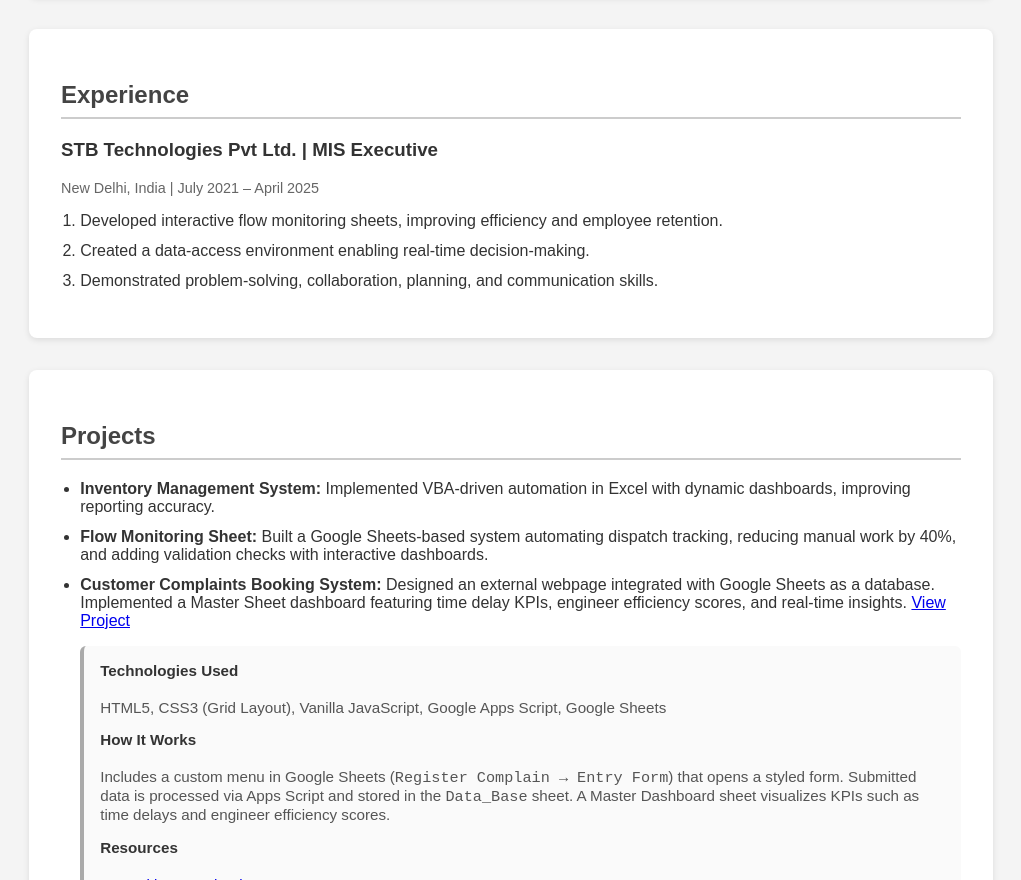
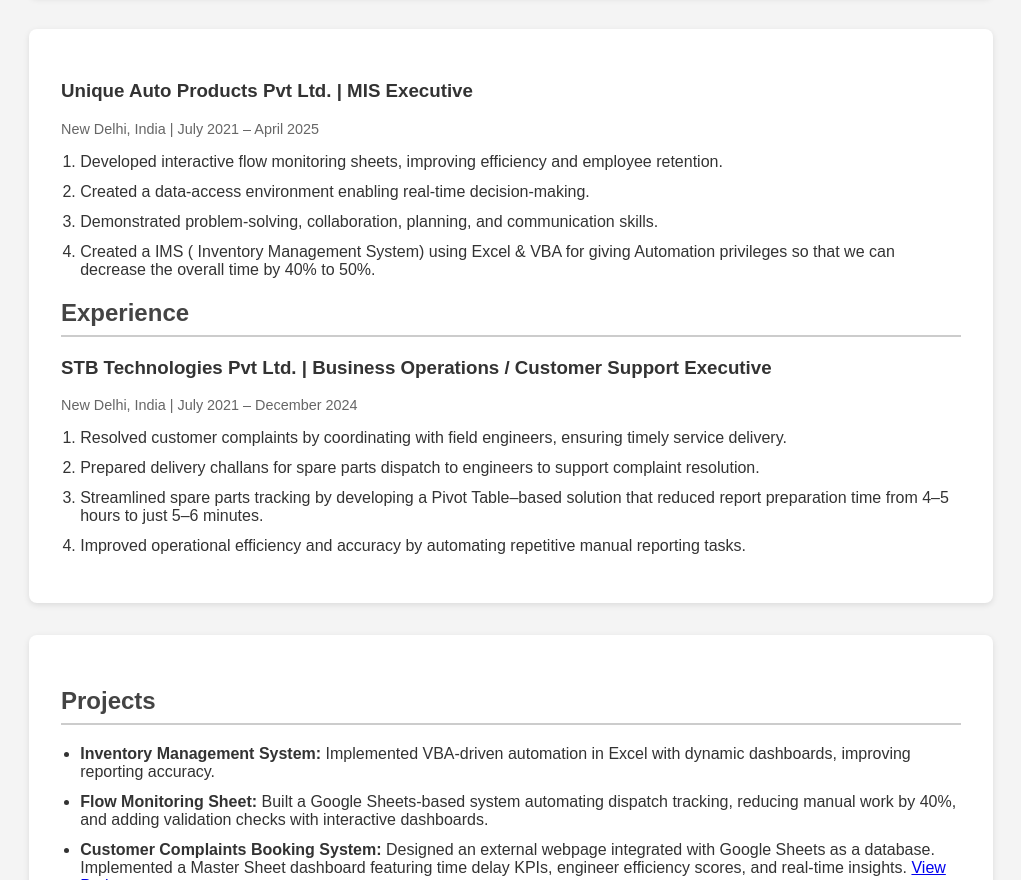
Before and after one commit to Satanand-Ken/Satanand-Resume, a plain HTML site: page index.html in a window 1280 px wide. Shown: the part 995-1875 px from the top of the page, without its empty margins (129-1150 px from the left). Drawn offline with Linux system fonts and the light colour scheme.

Commit message:
Update index.html

```diff
--- a/index.html
+++ b/index.html
@@ -118,13 +118,22 @@
   </section>
 
   <section id="experience">
-    <h2>Experience</h2>
-    <h3>STB Technologies Pvt Ltd. | MIS Executive</h3>
+    <h3>Unique Auto Products Pvt Ltd. | MIS Executive</h3>
     <p class="sub">New Delhi, India | July 2021 – April 2025</p>
     <ol>
       <li>Developed interactive flow monitoring sheets, improving efficiency and employee retention.</li>
       <li>Created a data-access environment enabling real-time decision-making.</li>
       <li>Demonstrated problem-solving, collaboration, planning, and communication skills.</li>
+      <li>Created a IMS ( Inventory Management System) using Excel & VBA for giving Automation privileges so that we can decrease the overall time by 40% to 50%.</li>
+    </ol>
+    <h2>Experience</h2>
+    <h3>STB Technologies Pvt Ltd. | Business Operations / Customer Support Executive</h3>
+    <p class="sub">New Delhi, India | July 2021 – December 2024</p>
+    <ol>
+      <li>Resolved customer complaints by coordinating with field engineers, ensuring timely service delivery.</li>
+      <li>Prepared delivery challans for spare parts dispatch to engineers to support complaint resolution.</li>
+      <li>Streamlined spare parts tracking by developing a Pivot Table–based solution that reduced report preparation time from 4–5 hours to just 5–6 minutes.</li>
+      <li>Improved operational efficiency and accuracy by automating repetitive manual reporting tasks.</li>
     </ol>
   </section>
 
```
